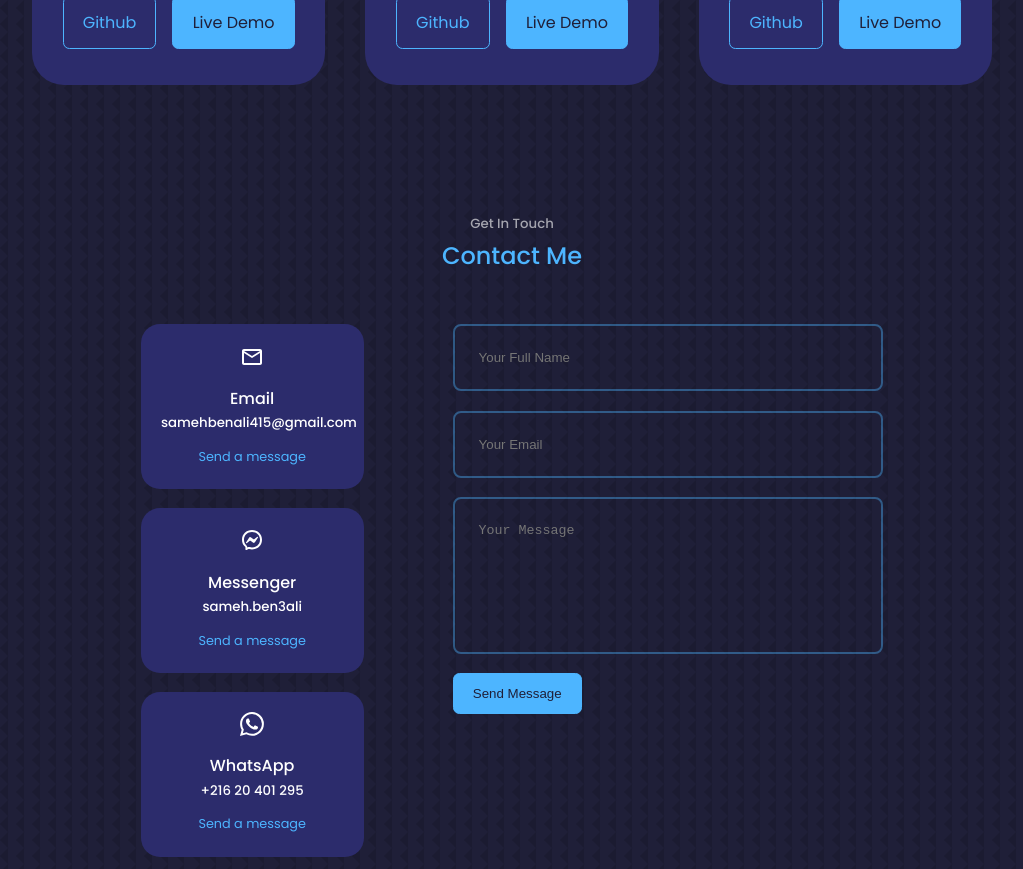
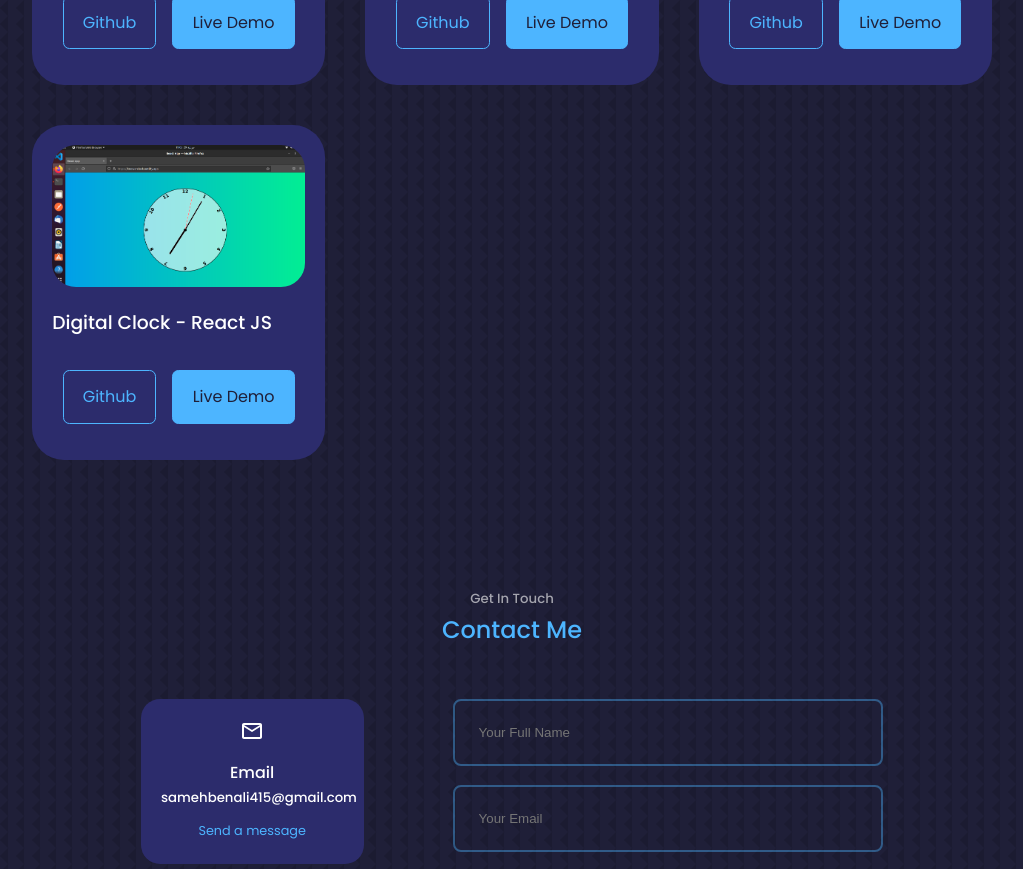
Before and after one commit to samehben3li/portfolio2, a React (Create React App) app: page / in a window 1280 px wide. Shown: the part 3520-4389 px from the top of the page, without its empty margins (128-1151 px from the left). Built offline with nearby package versions, Linux system fonts and the light colour scheme.

Commit message:
add clock react to portfolio

```diff
--- a/src/components/portfolio/Portfolio.jsx
+++ b/src/components/portfolio/Portfolio.jsx
@@ -66,6 +66,16 @@ const Portfolio = () => {
           <a href="https://knowerbooking.netlify.app/" rel="noreferrer" className="btn btn-primary" target="_blank">Live Demo</a>
         </div>
       </article>
+      <article className="portfolio__item">
+        <div className="portfolio__item-img">
+          <img src="/assets/clock-react.png"alt="" />
+        </div>
+        <h3>Digital Clock - React JS</h3>
+        <div className="cta">
+          <a href="https://github.com/samehben3li/digital-clock-with-react-js" rel="noreferrer" className="btn" target="_blank">Github</a>
+          <a href="https://knowerclock.netlify.app/" rel="noreferrer" className="btn btn-primary" target="_blank">Live Demo</a>
+        </div>
+      </article>
     </div>
   </section>
   )
```
Also changed, not shown: public/assets/clock-react.png (added).
